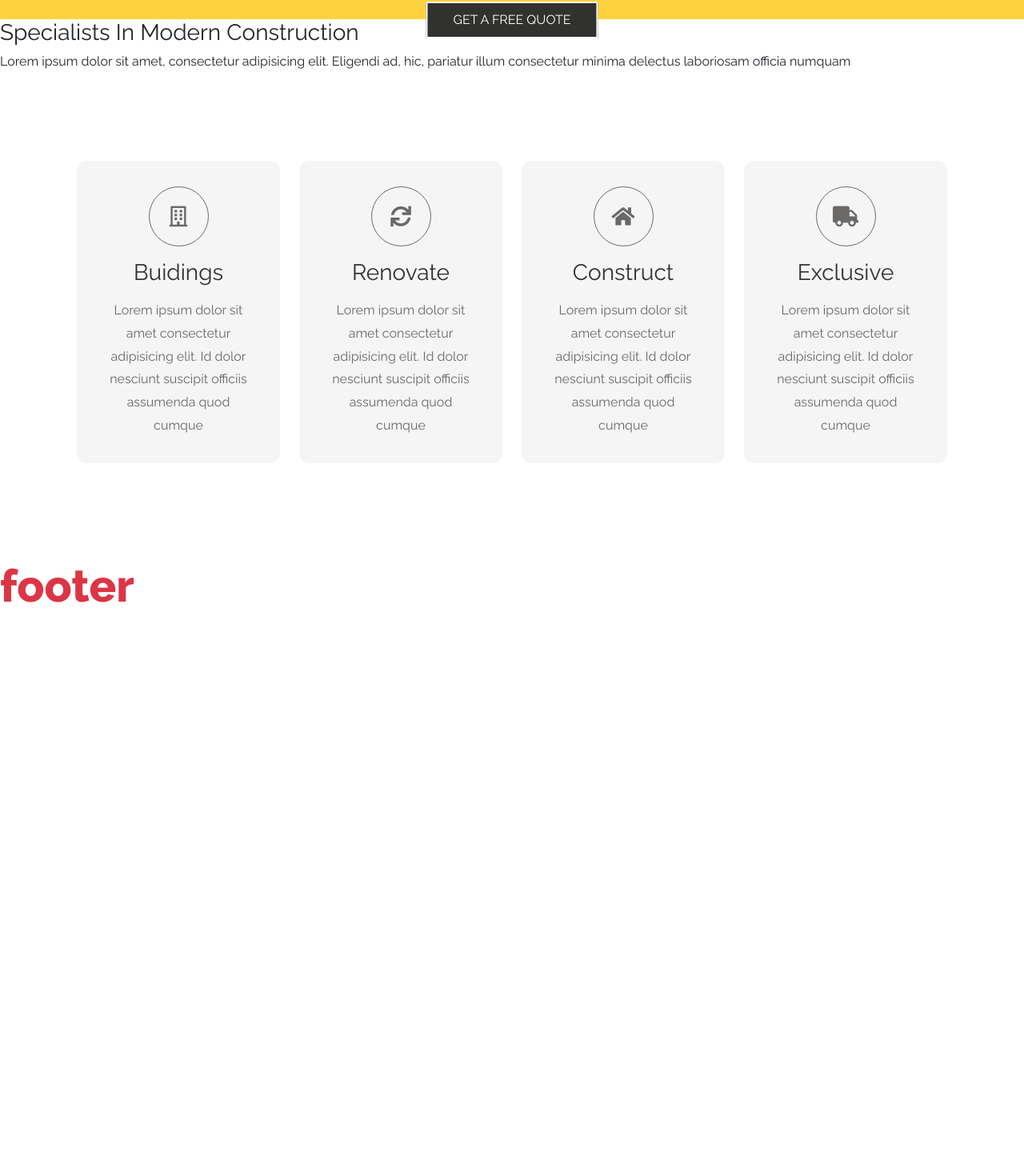
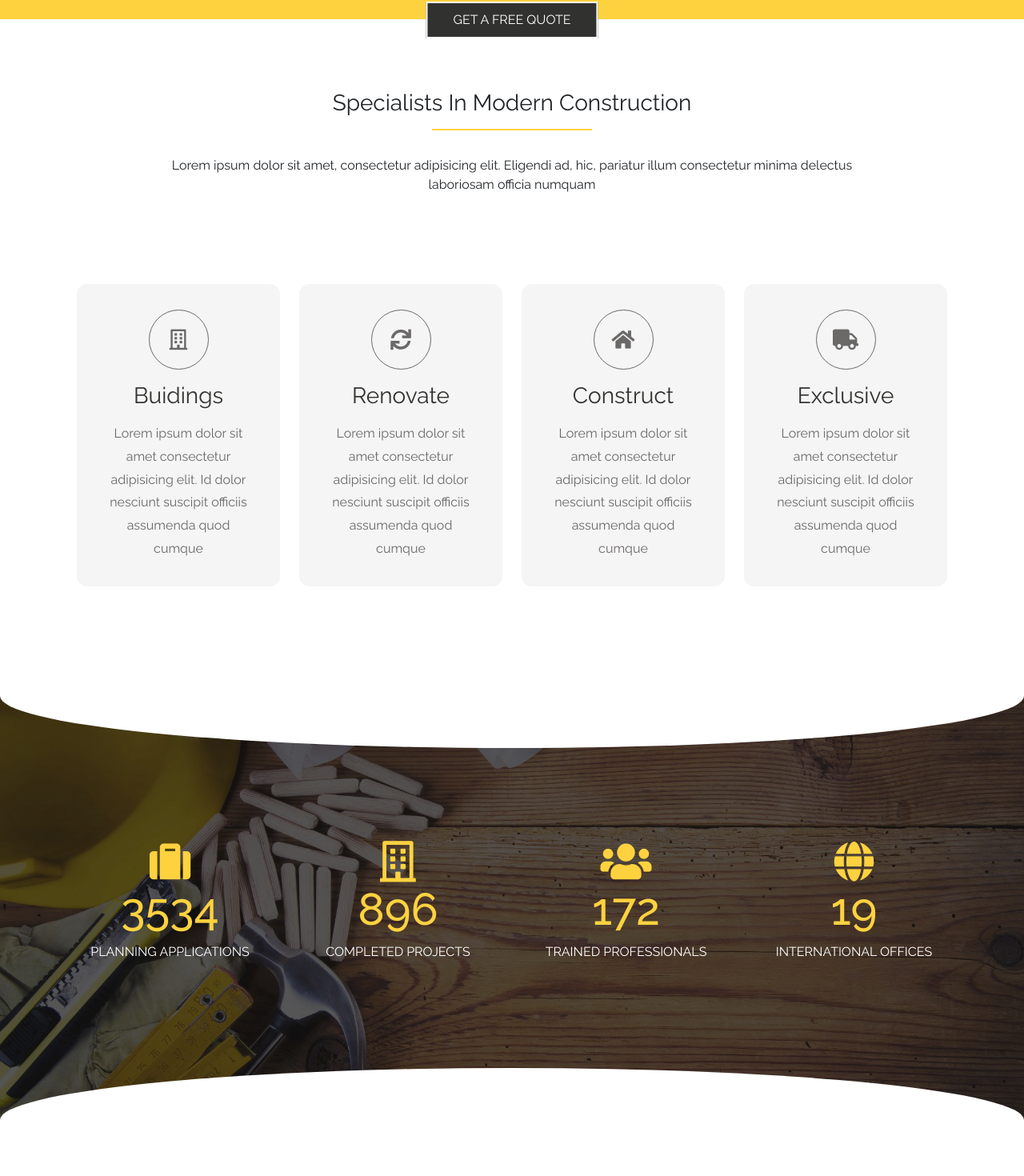
Before and after one commit to cochy98/proj-html-vuejs, a Vue app: page / in a window 1280 px wide. Shown: the part 895-2365 px from the top of the page at 80% size. Before the commit the page ends 1669 px from the top, so only its background shows below. Built offline with nearby package versions, Linux system fonts and the light colour scheme.

Commit message:
Complete section 'service'

```diff
--- a/src/assets/scss/style.scss
+++ b/src/assets/scss/style.scss
@@ -40,6 +40,14 @@ h3 {
   color: $primary-color;
 }
 
+div.layover {
+  position: absolute;
+  top: 0;
+  width: 100%;
+  height: 100%;
+  background-color: rgba(0, 0, 0, 0.3);
+}
+
 .my-btn {
   background-color: $primary-color;
   color: white;
@@ -57,6 +65,12 @@ h3 {
   color: $secondary-color;
 }
 
+.my-yellow-hr {
+  width: 200px;
+  border-bottom: 2px solid $secondary-color;
+  margin: 1rem auto 2rem;
+}
+
 .my-flex-center {
   display: flex;
   align-items: center;
--- a/src/components/Header.vue
+++ b/src/components/Header.vue
@@ -122,6 +122,8 @@ export default {
 @import "../assets/scss/_variables.scss";
 
 header {
+  margin-bottom: 4rem;
+
   nav {
     font-size: 0.95rem;
     padding: 0.9rem 3.5rem;
@@ -147,14 +149,6 @@ header {
     width: 100%;
     height: 700px;
     position: relative;
-
-    div.layover {
-      position: absolute;
-      top: 0;
-      width: 100%;
-      height: 100%;
-      background-color: rgba(0, 0, 0, 0.3);
-    }
 
     div.jumbo-description {
       position: absolute;
--- a/src/components/main-section/Services.vue
+++ b/src/components/main-section/Services.vue
@@ -1,14 +1,15 @@
 <template>
   <section id="service">
-    <div class="description-section">
+    <div class="description-section pt-4">
       <h3>Specialists In Modern Construction</h3>
+      <div class="my-yellow-hr"></div>
       <p>
         Lorem ipsum dolor sit amet, consectetur adipisicing elit. Eligendi ad,
         hic, pariatur illum consectetur minima delectus laboriosam officia
         numquam
       </p>
     </div>
-    <div id="cart-service" class="container-fluid p-5">
+    <div id="cart-service" class="container-fluid pt-5 px-5">
       <div class="row p-5">
         <div class="col-12 col-md-6 col-lg-3 mb-4">
           <div class="cart my-flex-column-center">
@@ -60,6 +61,40 @@
         </div>
       </div>
     </div>
+    <div id="banner">
+      <div class="layover"></div>
+      <img
+        src="../../assets/images/home-244125289.jpg"
+        alt="banner image"
+        class="banner-img"
+      />
+      <div class="banner-description container">
+        <div class="row">
+          <div class="col-6 col-lg-3">
+            <i class="fas fa-suitcase"></i>
+            <h1>3534</h1>
+            <p>Planning applications</p>
+          </div>
+          <div class="col-6 col-lg-3">
+            <i class="far fa-building"></i>
+            <h1>896</h1>
+            <p>Completed projects</p>
+          </div>
+          <div class="col-6 col-lg-3">
+            <i class="fas fa-users"></i>
+            <h1>172</h1>
+            <p>Trained professionals</p>
+          </div>
+          <div class="col-6 col-lg-3">
+            <i class="fas fa-globe"></i>
+            <h1>19</h1>
+            <p>International offices</p>
+          </div>
+        </div>
+      </div>
+      <div class="arch arch-top"></div>
+      <div class="arch arch-bottom"></div>
+    </div>
   </section>
 </template>
 
@@ -71,7 +106,12 @@ export default {
 
 <style lang="scss" scoped>
 /* Importo le variabili scss */
-@import "@/assets/scss/_variables.scss";
+@import "../../assets/scss/_variables.scss";
+div.description-section {
+  max-width: 900px;
+  text-align: center;
+  margin: 0 auto;
+}
 
 div#cart-service {
   div.cart {
@@ -103,4 +143,56 @@ div#cart-service {
     }
   }
 }
+
+div#banner {
+  width: 100%;
+  position: relative;
+
+  img.banner-img {
+    width: 100%;
+    height: 660px;
+    object-fit: cover;
+  }
+
+  div.banner-description {
+    position: absolute;
+    top: 50%;
+    left: 50%;
+    transform: translate(-50%, -50%);
+    color: $secondary-color;
+    text-align: center;
+
+    i {
+      font-size: 3.2rem;
+    }
+
+    h1 {
+      font-weight: 500;
+    }
+
+    p {
+      color: white;
+      text-transform: uppercase;
+    }
+  }
+
+  div.arch {
+    width: 100%;
+    height: 130px;
+    background-color: white;
+    position: absolute;
+  }
+
+  div.arch.arch-top {
+    top: 0;
+    border-bottom-left-radius: 50%;
+    border-bottom-right-radius: 50%;
+  }
+
+  div.arch.arch-bottom {
+    bottom: 0;
+    border-top-left-radius: 50%;
+    border-top-right-radius: 50%;
+  }
+}
 </style>
```
